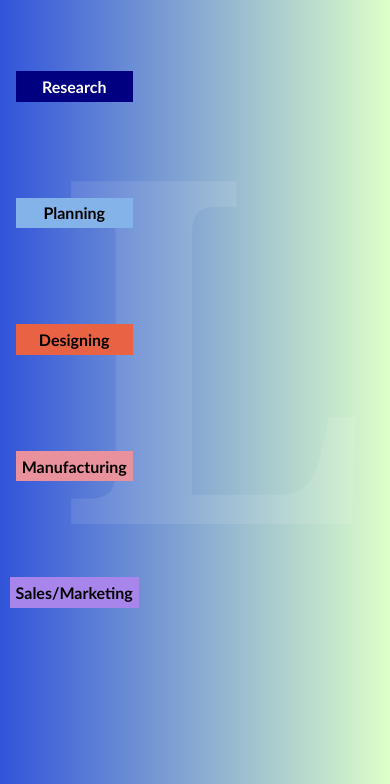
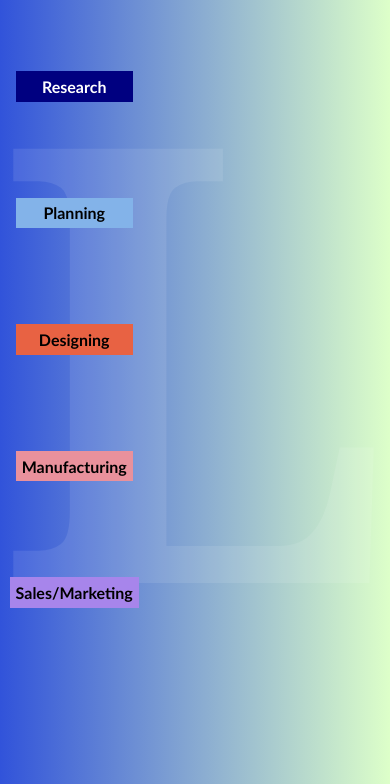
Before and after one commit to om-khorwal/-Lizmotors-Mobility-, a website: page index.html in a window 390 px wide. Shown: the part 60-844 px from the top of the page. Drawn offline with nearby package versions, Linux system fonts and the light colour scheme; a web font is replaced by a local one.

Commit message:
responsivness done

```diff
--- a/style.css
+++ b/style.css
@@ -309,21 +309,14 @@ html , body{
         margin: 0;
         background: linear-gradient(to right, #3153da, #ddffc9);
         font-family: 'Gill Sans', 'Gill Sans MT', Calibri, 'Trebuchet MS', sans-serif;
-
+        height: 100vh;
+        width: 100vw;
+        overflow: hidden;
     }
     #L{
-        display: flex;
+    display: block;
     color: #ffffff18;
-    font-size: 30rem;
-    position: absolute;
-    top: 9%;
-    left: 55%;
-    font-family: Georgia, 'Times New Roman', Times, serif;
-    transform: translate(-50%, -50%);
-    opacity: 100%;
-    justify-content: center;
-    align-items: center;
-    z-index: -10;
+
 }
     @keyframes fadeIn {
         from {
@@ -443,7 +436,7 @@ html , body{
         width: 80%;
         height: 45%;
         margin: 0%;
-        padding: 10%;
+        padding: 5%;
     }
 
     @keyframes fadeIn {
```
